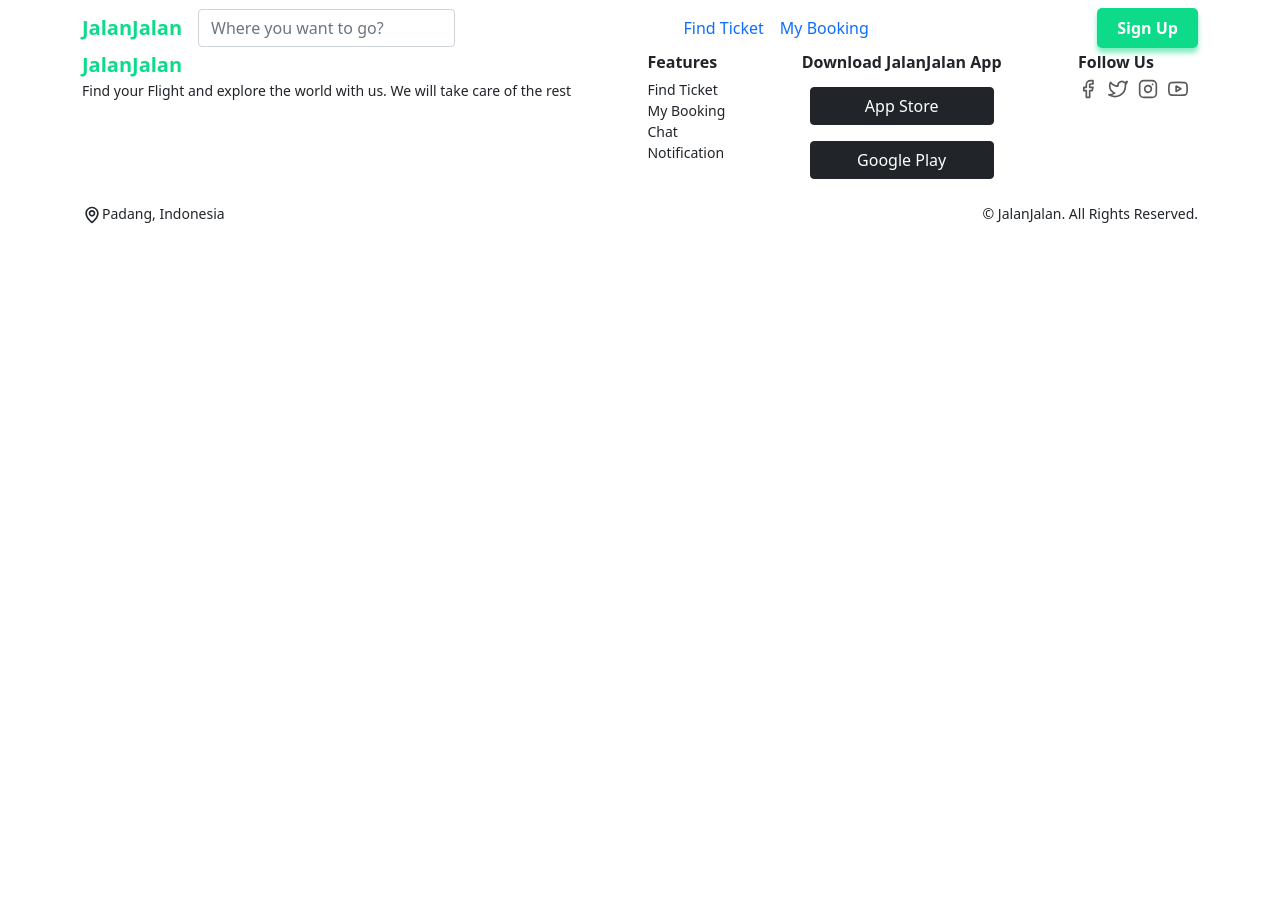
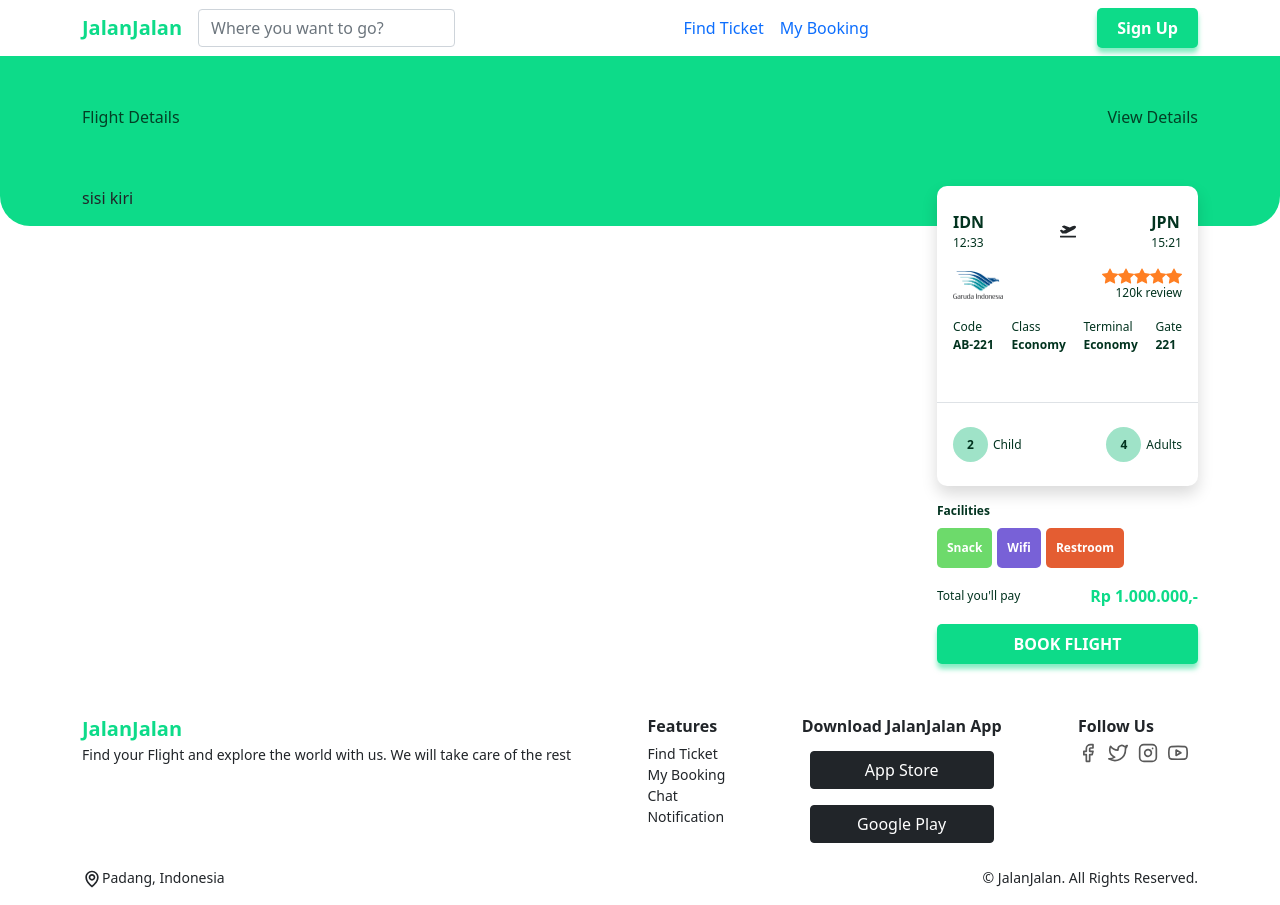
Before and after one commit to ekaadwar/JALAN-JALAN-FE-WEB, a React (Create React App) app: page /flightDetail in a window 1280 px wide. Before the commit the page ends 800 px from the top, so only its background shows below. Built offline with nearby package versions, Linux system fonts and the light colour scheme.

Commit message:
membuat halaman Flight Detail

```diff
--- a/src/components/GeneralStyled.js
+++ b/src/components/GeneralStyled.js
@@ -1,4 +1,10 @@
 import styled from "styled-components";
+
+export const Button = styled.button`
+  border: 0;
+  padding: 0;
+  margin: 0;
+`;
 
 export const Section = styled.div`
   display: flex;
@@ -63,7 +69,14 @@ export const SectionBody = styled.section`
   padding: 40px 0;
 `;
 
+// the use of all CardGst components in this project will be replaced with Card components
 export const CardCst = styled.div`
+  background-color: #ffffff;
+  border-radius: 10px;
+  padding: 10px 5px;
+`;
+
+export const Card = styled.div`
   background-color: #ffffff;
   border-radius: 10px;
   padding: 10px 5px;
@@ -73,3 +86,11 @@ export const Partition = styled.hr`
   margin: 0;
   padding: 0;
 `;
+
+export const TopSectionStyles = styled.section`
+  min-height: 226px;
+  padding-top: 60px;
+  background-color: #0ddb89;
+  border-bottom-right-radius: 30px;
+  border-bottom-left-radius: 30px;
+`;
--- a/src/components/GeneralStyles.js
+++ b/src/components/GeneralStyles.js
@@ -7,3 +7,12 @@ export const NavHeader = {
   fontSize: 20,
   color: "#0ddb89",
 };
+
+export const TopSectionStyles = {
+  minHeight: 226,
+  paddingTop: 50,
+  backgroundColor: `#0ddb89`,
+  borderBottomRightRadius: 30,
+  borderBottomLeftRadius: 30,
+  display: "flex",
+};
--- /dev/null
+++ b/src/components/GeneralValues.js
@@ -0,0 +1,3 @@
+export const MainColor = "#0ddb89";
+export const SecondaryColor = "#9fe3c8";
+export const MainFontColor = "#034026";
--- a/src/pages/Explore.js
+++ b/src/pages/Explore.js
@@ -43,6 +43,7 @@ const TitleLight = styled.span`
 `;
 
 const CardCustom = styled(CardCst)`
+  width: 100%;
   max-width: 300px;
 `;
 
@@ -97,17 +98,15 @@ export default function Explore() {
                   </CardCustom>
                   <SectionJustify className="mb-3">
                     <Button
-                      style={{ width: "45%" }}
+                      style={{ width: "49%", fontSize: 12 }}
                       variant="success"
-                      size="sm"
                     >
                       <FaPlaneDeparture style={{ marginRight: 5 }} />
                       One way
                     </Button>
                     <Button
-                      style={{ width: "45%" }}
+                      style={{ width: "49%", fontSize: 12 }}
                       variant="secondary"
-                      size="sm"
                     >
                       <AiOutlineReload style={{ marginRight: 5 }} />
                       Round trip
--- a/src/pages/FlightDetail.js
+++ b/src/pages/FlightDetail.js
@@ -1,11 +1,164 @@
 import React from "react";
 import MainNavbar from "../components/MainNavbar";
 import Footer from "../components/Footer";
+import GeneralButton from "../components/GeneralButton";
+import styled from "styled-components";
+
+import { Container, Image, Row, Col } from "react-bootstrap";
+import {
+  TopSectionStyles as TopSection,
+  Card as CardStyled,
+  Section,
+  Button as ButtonStyled,
+} from "../components/GeneralStyled";
+import {
+  MainColor,
+  MainFontColor,
+  SecondaryColor,
+} from "../components/GeneralValues";
+import {
+  SectionJustify,
+  TextCity,
+  TextDetail,
+  TextLabel,
+} from "../components/GeneralStyled";
+
+import { FaPlaneDeparture } from "react-icons/fa";
+import { BsFillStarFill } from "react-icons/bs";
+import garudaIndonesia from "../assets/img/airPlane/garudaIndonesia.png";
+
+const H6 = styled.h6`
+  margin: 0;
+  padding: 0;
+`;
+
+const SectionPessanger = styled(Section)`
+  height: 35px;
+  width: 35px;
+  background-color: ${SecondaryColor};
+  margin-right: 5px;
+`;
+
+const ButtonCustom = styled(ButtonStyled)`
+  background-color: grey;
+  padding: 5px 10px;
+  border-radius: 5px;
+  height: 40px;
+  margin-right: 5px;
+`;
+
+const TextFacilities = styled(TextLabel)`
+  color: #fff;
+`;
 
 export default function FlightDetail() {
   return (
     <>
       <MainNavbar />
+      <TopSection>
+        <Container
+          className="pt-5 d-flex flex-row justify-content-between"
+          style={{ color: `${MainFontColor}` }}
+        >
+          <H6>Flight Details</H6>
+          <H6>View Details</H6>
+        </Container>
+      </TopSection>
+      <Container style={{ marginTop: -40 }}>
+        <Row>
+          <Col xs={12} md={6} lg={9} className="d-none d-md-block">
+            sisi kiri
+          </Col>
+          <Col xs={12} md={6} lg={3}>
+            <div style={{ maxWidth: 400 }}>
+              <CardStyled className="shadow p-0" style={{ maxWidth: 400 }}>
+                <div className="px-3 pt-4 pb-5 border-bottom">
+                  <SectionJustify>
+                    <div>
+                      <TextCity>IDN</TextCity>
+                      <TextDetail>12:33</TextDetail>
+                    </div>
+                    <FaPlaneDeparture className="mx-5" />
+                    <div>
+                      <TextCity>JPN</TextCity>
+                      <TextDetail>15:21</TextDetail>
+                    </div>
+                  </SectionJustify>
+                  <SectionJustify className="my-3">
+                    <Image src={garudaIndonesia} style={{ maxWidth: 50 }} />
+                    <div className="d-flex flex-column align-items-end">
+                      <Section>
+                        <BsFillStarFill color="#FF7F23" />
+                        <BsFillStarFill color="#FF7F23" />
+                        <BsFillStarFill color="#FF7F23" />
+                        <BsFillStarFill color="#FF7F23" />
+                        <BsFillStarFill color="#FF7F23" />
+                      </Section>
+                      <TextDetail>120k review</TextDetail>
+                    </div>
+                  </SectionJustify>
+                  <SectionJustify>
+                    <div>
+                      <TextDetail>Code</TextDetail>
+                      <TextLabel>AB-221</TextLabel>
+                    </div>
+                    <div>
+                      <TextDetail>Class</TextDetail>
+                      <TextLabel>Economy</TextLabel>
+                    </div>
+                    <div>
+                      <TextDetail>Terminal</TextDetail>
+                      <TextLabel>Economy</TextLabel>
+                    </div>
+                    <div>
+                      <TextDetail>Gate</TextDetail>
+                      <TextLabel>221</TextLabel>
+                    </div>
+                  </SectionJustify>
+                </div>
+                <SectionJustify className="mx-3 pt-4 pb-4">
+                  <Section>
+                    <SectionPessanger className="justify-content-center rounded-circle">
+                      <TextLabel>2</TextLabel>
+                    </SectionPessanger>
+                    <TextDetail>Child</TextDetail>
+                  </Section>
+                  <Section>
+                    <SectionPessanger className="justify-content-center rounded-circle">
+                      <TextLabel>4</TextLabel>
+                    </SectionPessanger>
+                    <TextDetail>Adults</TextDetail>
+                  </Section>
+                </SectionJustify>
+              </CardStyled>
+
+              <div className="my-3">
+                <TextLabel className="mb-2">Facilities</TextLabel>
+                <Section>
+                  <ButtonCustom style={{ backgroundColor: "#6DDA6B" }}>
+                    <TextFacilities>Snack</TextFacilities>
+                  </ButtonCustom>
+                  <ButtonCustom style={{ backgroundColor: "#7861D7" }}>
+                    <TextFacilities>Wifi</TextFacilities>
+                  </ButtonCustom>
+                  <ButtonCustom style={{ backgroundColor: "#E45D32" }}>
+                    <TextFacilities>Restroom</TextFacilities>
+                  </ButtonCustom>
+                </Section>
+              </div>
+
+              <SectionJustify className="my-3">
+                <TextDetail>Total you'll pay</TextDetail>
+                <TextCity style={{ color: `${MainColor}` }}>
+                  Rp 1.000.000,-
+                </TextCity>
+              </SectionJustify>
+              <GeneralButton className="my-3" isPrimary value="BOOK FLIGHT" />
+            </div>
+          </Col>
+        </Row>
+      </Container>
+
       <Footer />
     </>
   );
--- a/src/pages/SearchResult.js
+++ b/src/pages/SearchResult.js
@@ -15,17 +15,9 @@ import {
   TextDetail,
   SectionBody,
 } from "../components/GeneralStyled";
+import { TopSectionStyles } from "../components/GeneralStyles";
 
-import { BsArrowLeftRight, BsDot, BsArrowUpDown } from "react-icons/bs";
-
-const TopSectionStyles = {
-  minHeight: 226,
-  paddingTop: 50,
-  backgroundColor: `#0ddb89`,
-  borderBottomRightRadius: 30,
-  borderBottomLeftRadius: 30,
-  display: "flex",
-};
+import { BsArrowLeftRight, BsDot } from "react-icons/bs";
 
 export default function SearchResult() {
   return (
```
